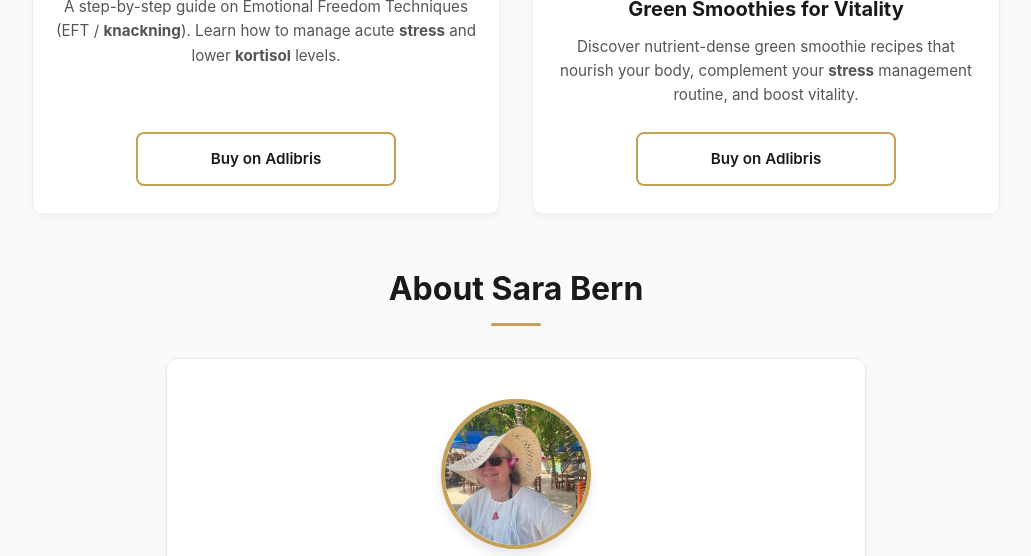
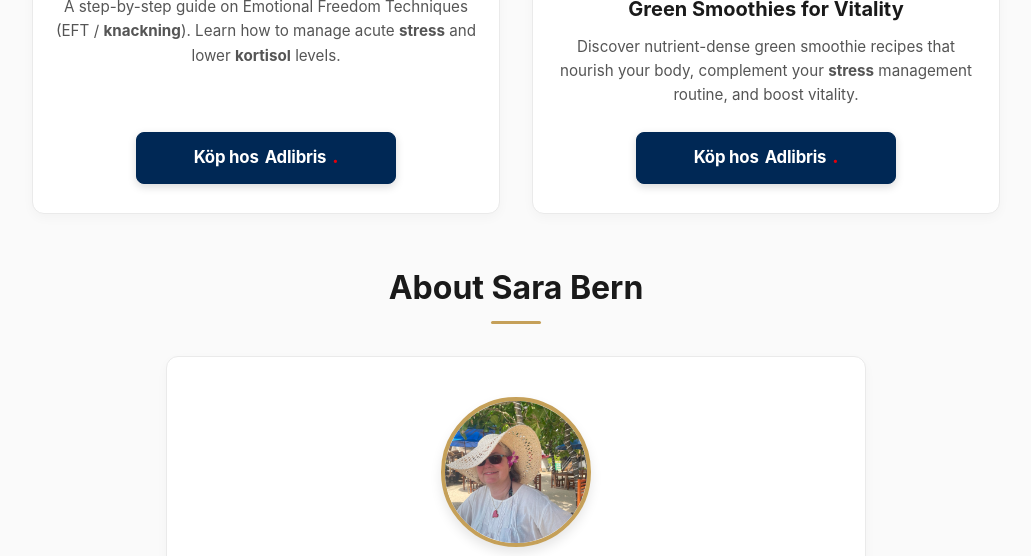
Before and after one commit to sarabern120/goldenopportunity, a plain HTML site: page index.html in a window 1280 px wide. Shown: the part 1600-2156 px from the top of the page, without its empty margins (124-1155 px from the left). Drawn offline with Linux system fonts and the light colour scheme.

Commit message:
Update index.html

```diff
--- a/index.html
+++ b/index.html
@@ -3,6 +3,16 @@
 <head>
     <meta charset="UTF-8">
     <meta name="viewport" content="width=device-width, initial-scale=1.0">
+
+    <!-- Force Scroll to Top on Page Load (Overrides URL Hash) -->
+    <script>
+        if ('scrollRestoration' in history) {
+            history.scrollRestoration = 'manual';
+        }
+        window.addEventListener('DOMContentLoaded', () => {
+            window.scrollTo(0, 0);
+        });
+    </script>
 
     <!-- Primary SEO Meta Tags -->
     <title>Golden Opportunity AB – Sara Bern | EFT Tapping, Stress, Kortisol & Wellness</title>
@@ -58,6 +68,8 @@
             --gold-hover: #A3803C;
             --gold-light: #FAF6EE;
             --green-accent: #2E5A44;
+            --adlibris-blue: #002855;
+            --adlibris-red: #E3000B;
             --text-dark: #1A1A1A;
             --text-muted: #555555;
             --bg-light: #FAFAFA;
@@ -70,6 +82,10 @@
             padding: 0;
             font-family: -apple-system, BlinkMacSystemFont, "Segoe UI", Roboto, Helvetica, Arial, sans-serif;
             -webkit-tap-highlight-color: transparent;
+        }
+
+        html {
+            scroll-behavior: smooth;
         }
 
         body {
@@ -276,25 +292,45 @@
             letter-spacing: -0.2px;
         }
 
-        /* Book Button */
-        .btn-book {
-            display: inline-block;
+        /* Official Adlibris Button Badge */
+        .adlibris-badge {
+            display: inline-flex;
+            align-items: center;
+            justify-content: center;
             width: 100%;
             max-width: 260px;
-            padding: 0.8rem 1.2rem;
+            height: 52px;
+            background-color: var(--adlibris-blue);
+            color: #FFFFFF;
             border-radius: 8px;
             text-decoration: none;
-            font-weight: 600;
-            font-size: 0.95rem;
-            text-align: center;
-            background-color: var(--white);
-            color: var(--text-dark);
-            border: 2px solid var(--gold-primary);
-            transition: all 0.2s ease;
+            padding: 0 16px;
+            box-shadow: 0 3px 8px rgba(0,0,0,0.15);
+            transition: transform 0.2s ease, background-color 0.2s ease;
+            border: 1px solid var(--adlibris-blue);
         }
 
-        .btn-book:hover {
-            background-color: var(--gold-light);
+        .adlibris-badge:hover, .adlibris-badge:active {
+            transform: translateY(-2px);
+            background-color: #001f44;
+        }
+
+        .adlibris-text {
+            display: flex;
+            align-items: center;
+            gap: 6px;
+            font-size: 1.05rem;
+            font-weight: 700;
+            letter-spacing: -0.2px;
+        }
+
+        .adlibris-text .brand {
+            color: #FFFFFF;
+        }
+
+        .adlibris-text .dot {
+            color: var(--adlibris-red);
+            font-weight: 900;
         }
 
         /* Profile Section */
@@ -449,7 +485,7 @@
             text-decoration: none;
         }
 
-        /* Responsive Layout Rules (Mobile & Tablet) */
+        /* Responsive Layout Rules */
         @media (max-width: 650px) {
             header {
                 flex-direction: column;
@@ -542,7 +578,13 @@
                 <img src="eft-book.jpg" alt="Lugn i stormen av Sara Bern - Tapping och knackning för stress" class="card-img">
                 <h3>Lugn i stormen – Sara Bern</h3>
                 <p>A step-by-step guide on Emotional Freedom Techniques (EFT / <strong>knackning</strong>). Learn how to manage acute <strong>stress</strong> and lower <strong>kortisol</strong> levels.</p>
-                <a href="https://www.adlibris.com/sv/sok?q=sara%20bern%20lugn%20i" target="_blank" class="btn-book">Buy on Adlibris</a>
+
+                <!-- Adlibris Purchase Button Badge -->
+                <a href="https://www.adlibris.com/sv/sok?q=sara%20bern%20lugn%20i" target="_blank" class="adlibris-badge" aria-label="Köp hos Adlibris">
+                    <div class="adlibris-text">
+                        <span>Köp hos</span> <span class="brand">Adlibris</span><span class="dot">.</span>
+                    </div>
+                </a>
             </div>
 
             <!-- Green Smoothies Card -->
@@ -550,7 +592,13 @@
                 <img src="smoothies-book.jpg" alt="Green Smoothies Book - Golden Opportunity AB" class="card-img">
                 <h3>Green Smoothies for Vitality</h3>
                 <p>Discover nutrient-dense green smoothie recipes that nourish your body, complement your <strong>stress</strong> management routine, and boost vitality.</p>
-                <a href="https://www.adlibris.com/sv/bok/green-smoothies-weight-loss-recipes-9789198187205" target="_blank" class="btn-book">Buy on Adlibris</a>
+
+                <!-- Adlibris Purchase Button Badge -->
+                <a href="https://www.adlibris.com/sv/bok/green-smoothies-weight-loss-recipes-9789198187205" target="_blank" class="adlibris-badge" aria-label="Köp hos Adlibris">
+                    <div class="adlibris-text">
+                        <span>Köp hos</span> <span class="brand">Adlibris</span><span class="dot">.</span>
+                    </div>
+                </a>
             </div>
 
         </div>
```
